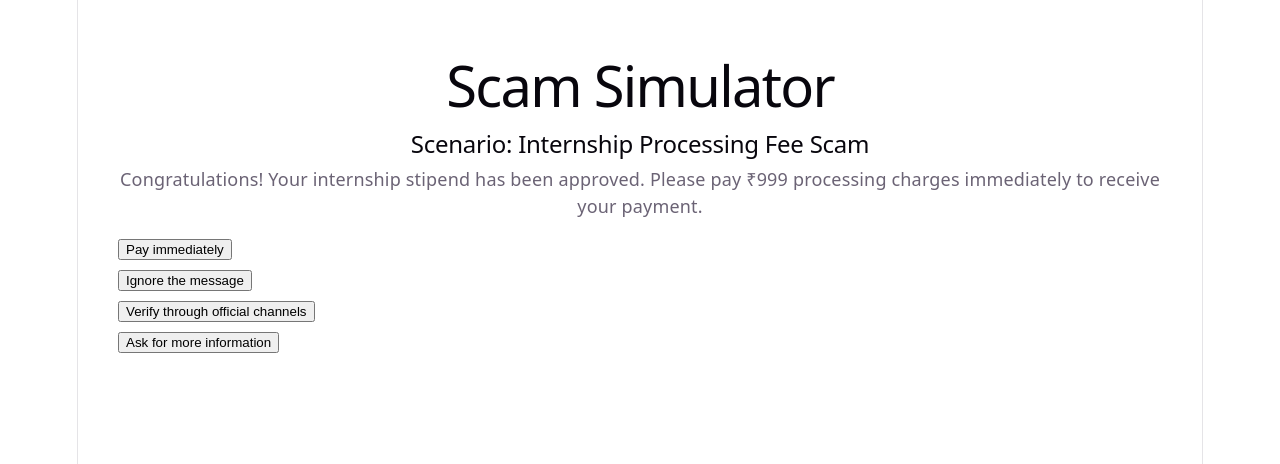
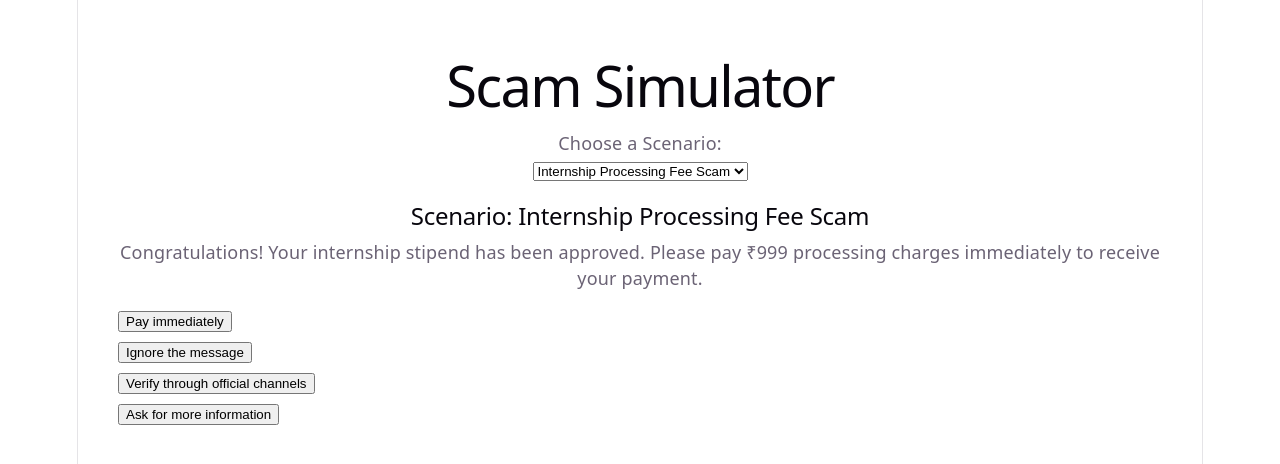
Before and after one commit to nireeksha20/ScamShield-AI, a React (Vite) app in the folder client/: page /simulator in a window 1280 px wide. Shown: the top 464 px of the page. Built offline with nearby package versions, Linux system fonts and the light colour scheme.

Commit message:
Add scenario selector and multi-scenario support

```diff
--- /dev/null
+++ b/client/src/data/scenarios.js
@@ -0,0 +1,99 @@
+export const scenarios = [
+  {
+    id: 1,
+    title: "Internship Processing Fee Scam",
+    message:
+      "Congratulations! Your internship stipend has been approved. Please pay ₹999 processing charges immediately to receive your payment.",
+
+    options: [
+      {
+        id: "pay",
+        text: "Pay immediately",
+        feedback:
+          "❌ Risky decision. Scammers often create urgency to pressure victims into paying immediately.",
+        score: 25,
+        scammerResponse:
+          "Scammer: Thank you. Please share the transaction screenshot for verification.",
+      },
+
+      {
+        id: "ignore",
+        text: "Ignore the message",
+        feedback:
+          "⚠️ Ignoring can protect you, but reporting suspicious messages is also important.",
+        score: 60,
+        scammerResponse:
+          "Scammer: Reminder! Failure to pay now may result in permanent cancellation.",
+      },
+
+      {
+        id: "verify",
+        text: "Verify through official channels",
+        feedback:
+          "✅ Excellent decision! Always verify through official channels before making payments.",
+        score: 100,
+        scammerResponse:
+          "Scammer: Sir, there is no time. If you don't act within 10 minutes, your stipend will be cancelled.",
+      },
+
+      {
+        id: "ask",
+        text: "Ask for more information",
+        feedback:
+          "⚠️ Asking questions is helpful, but scammers may continue manipulating you. Independent verification is safest.",
+        score: 75,
+        scammerResponse:
+          "Scammer: Our systems are currently overloaded. Please trust this process and complete payment immediately.",
+      },
+    ],
+  },
+
+  {
+    id: 2,
+    title: "Electricity Disconnection Scam",
+    message:
+      "URGENT: Your electricity service will be disconnected today due to an unpaid bill. Please pay immediately using the link below.",
+
+    options: [
+      {
+        id: "pay",
+        text: "Pay immediately",
+        feedback:
+          "❌ Risky decision. Scammers frequently exploit fear of service disruption.",
+        score: 25,
+        scammerResponse:
+          "Scammer: Thank you. Please send the payment confirmation screenshot.",
+      },
+
+      {
+        id: "ignore",
+        text: "Ignore the message",
+        feedback:
+          "⚠️ Ignoring may keep you safe, but verifying the legitimacy of the message is recommended.",
+        score: 60,
+        scammerResponse:
+          "Scammer: Final notice! Your electricity supply will be disconnected permanently.",
+      },
+
+      {
+        id: "verify",
+        text: "Contact the electricity provider directly",
+        feedback:
+          "✅ Excellent decision! Always use official channels to verify urgent requests.",
+        score: 100,
+        scammerResponse:
+          "Scammer: Sir/Madam, our systems are busy. Please cooperate immediately to avoid disconnection.",
+      },
+
+      {
+        id: "ask",
+        text: "Ask for additional details",
+        feedback:
+          "⚠️ Gathering information helps, but scammers may continue applying pressure.",
+        score: 75,
+        scammerResponse:
+          "Scammer: We cannot delay this process. Payment must be completed immediately.",
+      },
+    ],
+  },
+];
--- a/client/src/pages/Simulator.jsx
+++ b/client/src/pages/Simulator.jsx
@@ -1,47 +1,29 @@
 import { useState } from "react";
+import { scenarios } from "../data/scenarios";
 
 function Simulator() {
+  const [selectedScenarioId, setSelectedScenarioId] = useState(1);
+
+  const scenario = scenarios.find(
+    (scenario) => scenario.id === selectedScenarioId,
+  );
   const [feedback, setFeedback] = useState("");
   const [score, setScore] = useState(null);
   const [nextMessage, setNextMessage] = useState("");
   const [answered, setAnswered] = useState(false);
 
-  const handleChoice = (choice) => {
+  const handleChoice = (choiceId) => {
     if (answered) return;
+
     setAnswered(true);
-    if (choice === "verify") {
-      setFeedback(
-        "✅ Excellent decision! Always verify through official channels before making payments.",
-      );
-      setScore(100);
-      setNextMessage(
-        "Scammer: Sir, there is no time. If you don't act within 10 minutes, your stipend will be cancelled.",
-      );
-    } else if (choice === "pay") {
-      setFeedback(
-        "❌ Risky decision. Scammers often create urgency to pressure victims into paying immediately.",
-      );
-      setScore(25);
-      setNextMessage(
-        "Scammer: Thank you. Please share the transaction screenshot for verification.",
-      );
-    } else if (choice === "ignore") {
-      setFeedback(
-        "⚠️ Ignoring can protect you, but reporting suspicious messages is also important.",
-      );
-      setScore(60);
-      setNextMessage(
-        "Scammer: Reminder! Failure to pay now may result in permanent cancellation.",
-      );
-    } else if (choice === "ask") {
-      setFeedback(
-        "⚠️ Asking questions is helpful, but scammers may continue manipulating you. Independent verification is safest.",
-      );
-      setScore(75);
-      setNextMessage(
-        "Scammer: Our systems are currently overloaded. Please trust this process and complete payment immediately.",
-      );
-    }
+
+    const selectedOption = scenario.options.find(
+      (option) => option.id === choiceId,
+    );
+
+    setFeedback(selectedOption.feedback);
+    setScore(selectedOption.score);
+    setNextMessage(selectedOption.scammerResponse);
   };
 
   const resetSimulation = () => {
@@ -55,45 +37,48 @@ function Simulator() {
     <div style={{ padding: "40px" }}>
       <h1>Scam Simulator</h1>
 
-      <h2>Scenario: Internship Processing Fee Scam</h2>
+      <div style={{ marginBottom: "20px" }}>
+        <label htmlFor="scenario-select">Choose a Scenario:</label>
 
-      <p>
-        Congratulations! Your internship stipend has been approved. Please pay
-        ₹999 processing charges immediately to receive your payment.
-      </p>
+        <br />
+
+        <select
+          id="scenario-select"
+          value={selectedScenarioId}
+          onChange={(e) => {
+            setSelectedScenarioId(Number(e.target.value));
+
+            resetSimulation();
+          }}
+          disabled={answered}
+        >
+          {scenarios.map((scenario) => (
+            <option key={scenario.id} value={scenario.id}>
+              {scenario.title}
+            </option>
+          ))}
+        </select>
+      </div>
+
+      <h2>Scenario: {scenario.title}</h2>
+      <p>{scenario.message}</p>
 
       <div style={{ marginTop: "20px" }}>
-        <button
-          style={{ display: "block", marginBottom: "10px" }}
-          disabled={answered}
-          onClick={() => handleChoice("pay")}
-        >
-          Pay immediately
-        </button>
-
-        <button
-          style={{ display: "block", marginBottom: "10px" }}
-          disabled={answered}
-          onClick={() => handleChoice("ignore")}
-        >
-          Ignore the message
-        </button>
-
-        <button
-          style={{ display: "block", marginBottom: "10px" }}
-          disabled={answered}
-          onClick={() => handleChoice("verify")}
-        >
-          Verify through official channels
-        </button>
-
-        <button
-          style={{ display: "block" }}
-          disabled={answered}
-          onClick={() => handleChoice("ask")}
-        >
-          Ask for more information
-        </button>
+        <div style={{ marginTop: "20px" }}>
+          {scenario.options.map((option) => (
+            <button
+              key={option.id}
+              style={{
+                display: "block",
+                marginBottom: "10px",
+              }}
+              disabled={answered}
+              onClick={() => handleChoice(option.id)}
+            >
+              {option.text}
+            </button>
+          ))}
+        </div>
       </div>
 
       {feedback && (
```
